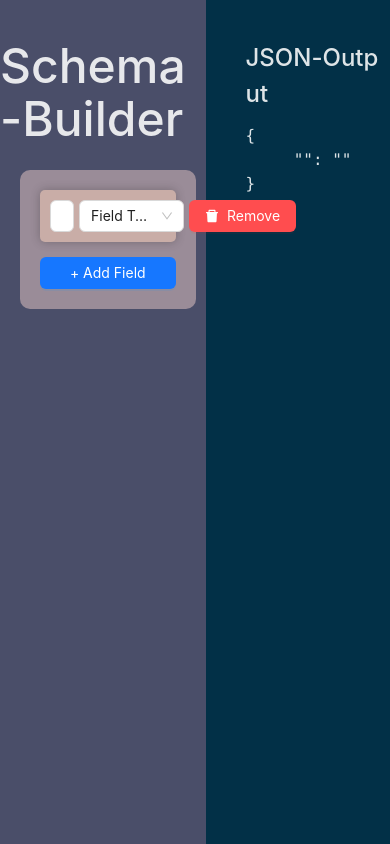
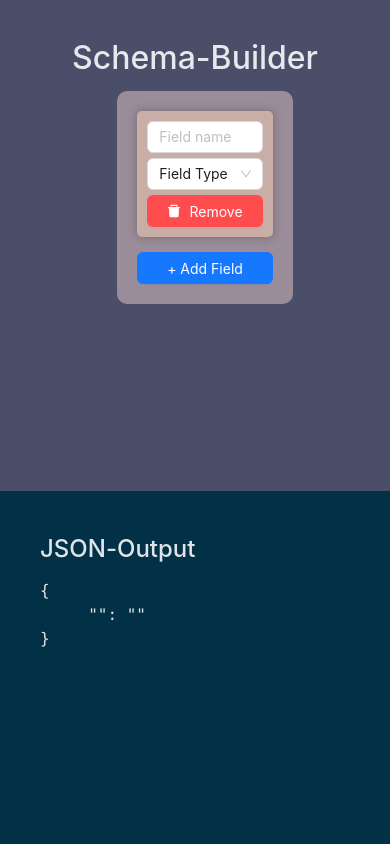
Before and after one commit to V2K4Y/SchemaBuilder, a React (Vite) app: page / in a window 390 px wide. Built offline with nearby package versions, Linux system fonts and the light colour scheme.

Commit message:
responsiveness

```diff
--- a/src/App.jsx
+++ b/src/App.jsx
@@ -11,7 +11,9 @@ const items = ['S', 'c', 'h','e','m','a', '-', 'B', 'u', 'i', 'l', 'd', 'e', 'r'
 const itemj = ['J', 'S', 'O','N','-','O', 'u', 't', 'p', 'u', 't'];
 
   return (
-    <div style={{height: "100vh", width: "100vw", display: "flex", justifyContent: "space-between", gap: 10, background: "#4a4e69"}}>
+    <div
+      className='container'
+      style={{minHeight: "100vh", width: "100vw", display: "flex", justifyContent: "space-between", gap: 10, background: "#4a4e69"}}>
 
       <div style={{display: 'flex', flexDirection: 'column', alignItems: 'center', flex: 1, paddingTop: 40 }}>
 
@@ -27,7 +29,9 @@ const itemj = ['J', 'S', 'O','N','-','O', 'u', 't', 'p', 'u', 't'];
 
       </div>
 
-      <div style={{display: 'flex', flexDirection: 'column', flex: 1, background: "#023047", paddingTop: 40, paddingLeft: 40}}>
+      <div
+        className='json'
+        style={{display: 'flex', flexDirection: 'column', flex: 1, background: "#023047", paddingTop: 40, paddingLeft: 40}}>
 
         <h2>{itemj.map((item, index) => (
           <span key={index} content={item}>{item}</span>
--- a/src/components/NestedField.jsx
+++ b/src/components/NestedField.jsx
@@ -20,7 +20,7 @@ const NestedField = ({ field, onChange, onDelete }) => {
   return (
     <div style={divStyle}>
 
-      <div style={{display: "flex", gap: 5}}>
+      <div style={{display: "flex", gap: 5}} className='schema'>
 
         <Input
           placeholder='Field name'
--- a/src/index.css
+++ b/src/index.css
@@ -34,6 +34,34 @@ body {
 h1 {
   font-size: 3em;
   line-height: 1.1;
+}
+
+@media screen and (max-width: 768px) {
+  .container{
+    flex-direction: column;
+  }
+
+  .json{
+    position: sticky;
+    bottom: 0;
+    height: fit-content;
+  }
+
+  h1 {
+    font-size: 2.5rem;
+  }
+  .schema {
+    display: flex;
+    flex-direction: column;
+    gap: 5px;
+  }
+
+}
+
+@media screen and (max-width: 475px) {
+  h1 {
+    font-size: 2rem;
+  }
 }
 
 h1 span,
```
